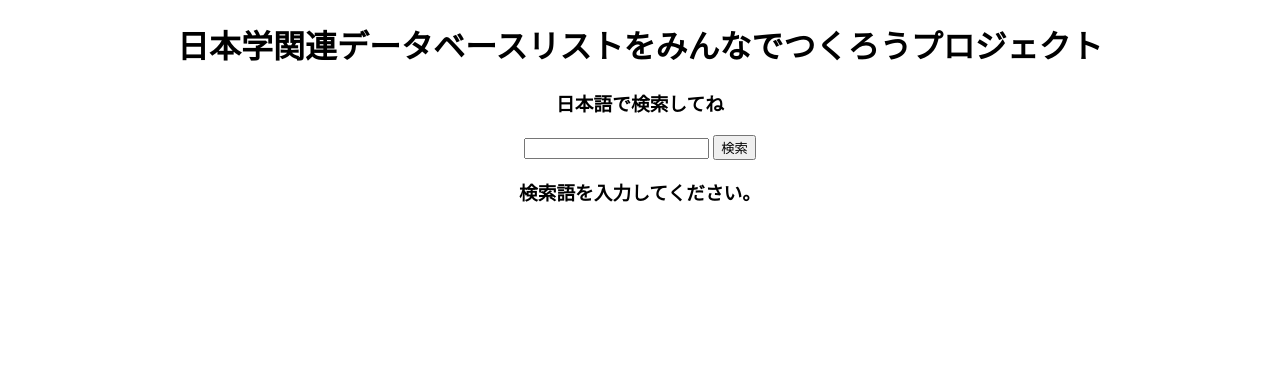
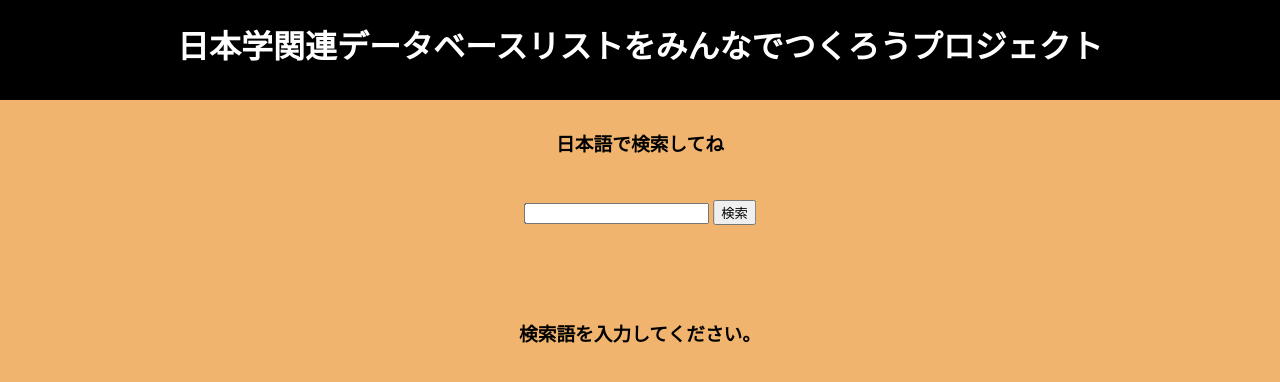
Before and after one commit to NbtKmy/db_app, a Flask app: page /search in a window 1280 px wide. Shown: the top 382 px of the page. Run offline with Flask 3, Linux system fonts and the light colour scheme.

Commit message:
change css

```diff
--- a/backend/src/static/main.css
+++ b/backend/src/static/main.css
@@ -1,19 +1,52 @@
 header {
+    background-color: black ;
+    color: white;
+    width: 100vw;
+    height: 100px;
+    position: fixed;
+    top: 0;
+    left: 50%;
+    transform: translate(-50%, 0);
     text-align: center;
+    z-index: 3;
+}
+
+body {
+    background-color: rgb(240, 180, 111);
 }
 
 .headline {
     text-align: center;
+    padding: 30px;
+    width: 100vw;
+    height: 100px;
+    background-color: rgb(240, 180, 111);
+    position: fixed;
+    top: 80px;
+    left: 50%;
+    transform: translate(-50%, 0);
+    z-index: 1;
 }
 
 .map {
+    position: fixed;
     display: flex;
+    top: 200px;
+    background-color: rgb(240, 180, 111);
     align-items: center;
     justify-content: center;
+    z-index: 4;
+    left: 50%;
+    transform: translate(-50%, 0);
 }
 
 form {
     text-align: center;
+    position: fixed;
+    top: 200px;
+    left: 50%;
+    transform: translate(-50%, 0);
+    z-index: 2;
 }
 
 h3 {
@@ -22,17 +55,28 @@ h3 {
 
 .results_container {
     margin: 0 auto;
+    position: absolute;
+    top: 300px;
+    left: 50%;
+    transform: translate(-50%, 0);
     width: 900px;
     display: flex;
     align-items: center;
     flex-direction: column;
+    z-index: 0;
 }
 
 .result {
     width: 800px;
     text-align: left;
+    z-index: -1;
+    padding: 10px;
 }
 
 .azure {
     background-color: rgb(199, 235, 235);
 }
+
+.white {
+    background-color: white;
+}
--- a/backend/src/templates/search.html
+++ b/backend/src/templates/search.html
@@ -21,7 +21,7 @@
                     <h3>Results</h3>
                     {% for i in range(results|length) %}
                     {% if i % 2 != 0 %}
-                    <div class="result">
+                    <div class="result white">
                         <div class="title">
                             <p><b>{{results[i].title_ja}}</b></p>
                         </div>
```
